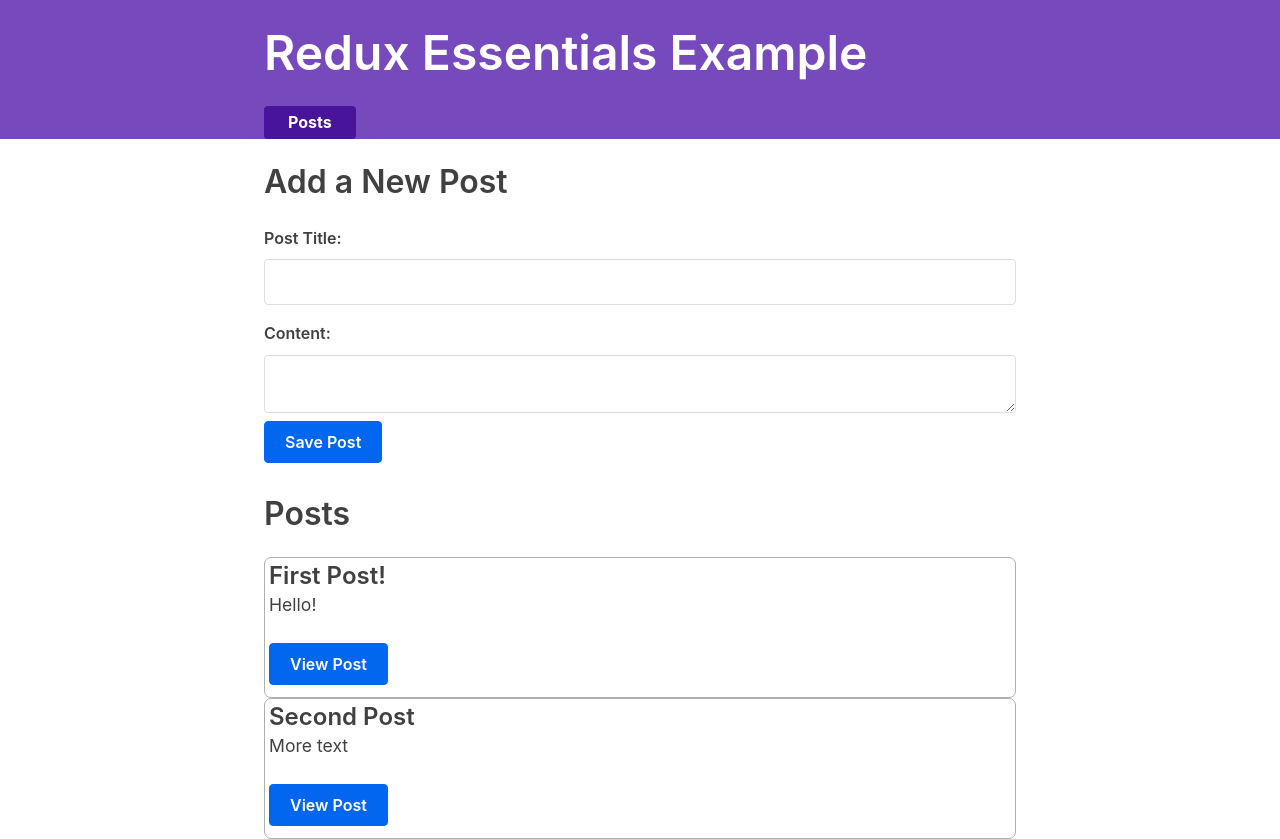
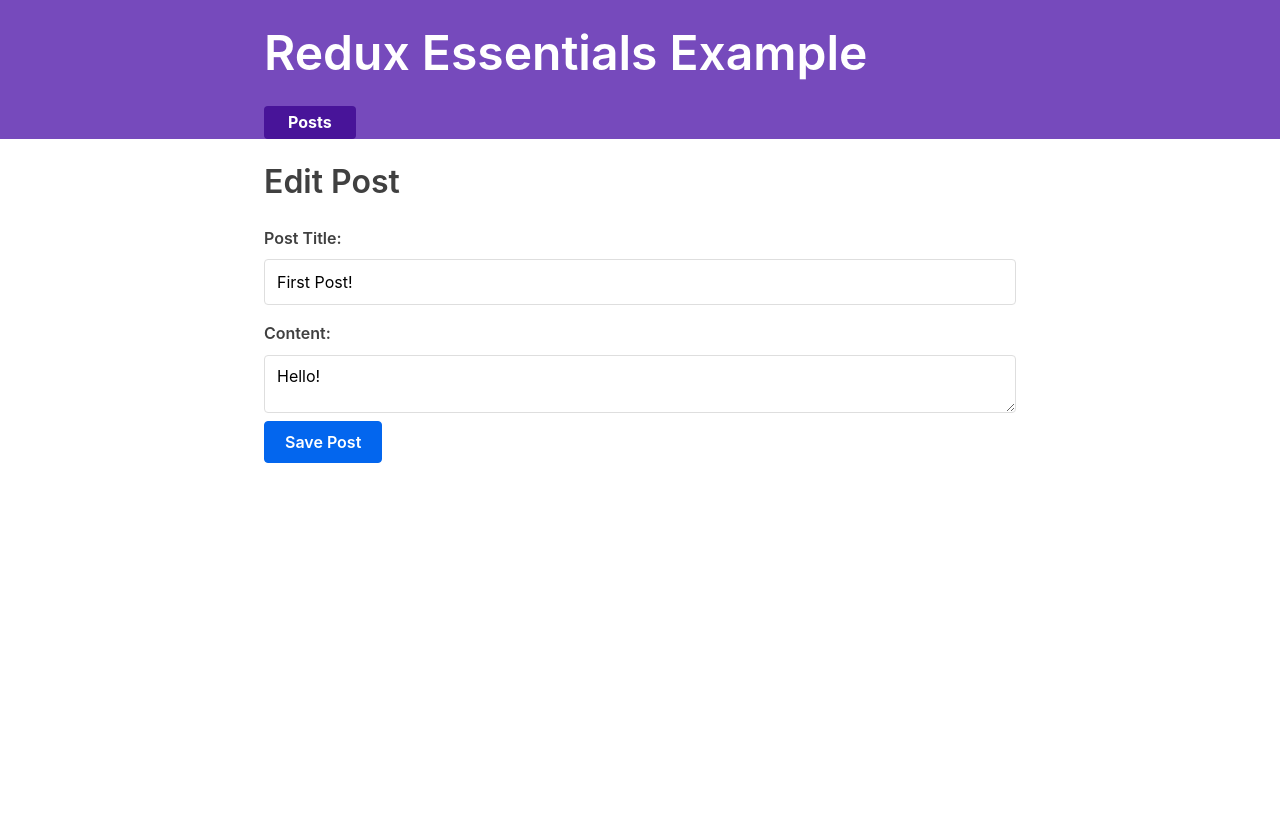
Before and after one commit to briantran98/redux-essentials-example-apps, a React (Create React App) app: page /editPost/1 in a window 1280 px wide. Before the commit this address led to /. After the commit the page ends 800 px from the top, so only its background shows below. Built offline with nearby package versions, Linux system fonts and the light colour scheme; what miragejs, txtgen would draw is missing.

Commit message:
Created a link to the edit form page from the single post page

```diff
--- a/src/App.js
+++ b/src/App.js
@@ -10,6 +10,7 @@
 import { PostsList } from './features/posts/PostsList'
 import { AddPostForm } from './features/posts/AddPostForm'
 import { SinglePostPage } from './features/posts/SinglePostPage'
+import { EditPostForm } from './features/posts/EditPostForm'
 
 function App() {
   return (
@@ -28,6 +29,7 @@
             )}
           />
           <Route exact path="/posts/:postId" component={SinglePostPage} />
+          <Route exact path="/editPost/:postId" component={EditPostForm} />
           <Redirect to="/" />
         </Switch>
       </div>
--- a/src/features/posts/AddPostForm.js
+++ b/src/features/posts/AddPostForm.js
@@ -1,6 +1,5 @@
 import React, { useState } from 'react'
 import { useDispatch } from 'react-redux'
-import { nanoid } from '@reduxjs/toolkit'
 
 import { postAdded } from './postsSlice'
 
@@ -16,11 +15,7 @@
     const onSavePostClicked = () => {
         if (title && content) {
             dispatch(
-                postAdded({
-                    id:nanoid(),
-                    title,
-                    content
-                })
+                postAdded(title, content)
             )
 
             setTitle('')
--- a/src/features/posts/EditPostForm.js
+++ b/src/features/posts/EditPostForm.js
@@ -18,7 +18,7 @@
     const history = useHistory()
 
     const onTitleChange = e => setTitle(e.target.value)
-    const onContentChange = e => setTitle(e.target.value)
+    const onContentChange = e => setContent(e.target.value)
 
     const onSavePostClicked = () => {
         if (title && content) {
--- a/src/features/posts/SinglePostPage.js
+++ b/src/features/posts/SinglePostPage.js
@@ -1,5 +1,6 @@
 import React from 'react';
 import { useSelector } from 'react-redux'
+import { Link } from 'react-router-dom'
 
 export const SinglePostPage = ({ match }) => {
     const { postId } = match.params
@@ -21,6 +22,7 @@
             <article className="post">
                 <h2>{post.title}</h2>
                 <p className="post-content">{post.content}</p>
+                <Link to={`/editPost/${post.id}`} className="button">Edit Post</Link>
             </article>
         </section>
     )
--- a/src/features/posts/postsSlice.js
+++ b/src/features/posts/postsSlice.js
@@ -1,4 +1,4 @@
-import { createSlice } from '@reduxjs/toolkit'
+import { createSlice, nanoid } from '@reduxjs/toolkit'
 
 const initialState = [
     { id: '1', title: 'First Post!', content: 'Hello!'},
@@ -9,8 +9,19 @@
     name:'posts',
     initialState,
     reducers: {
-        postAdded(state, action) {
-            state.push(action.payload)
+        postAdded: {
+            reducer(state, action) {
+                state.push(action.payload)
+            },
+            prepare(title, content) {
+                return {
+                    payload: {
+                        id: nanoid(),
+                        title,
+                        content
+                    }
+                }
+            }
         },
         postUpdated(state, action) {
             const { id, title, content } = action.payload
```
